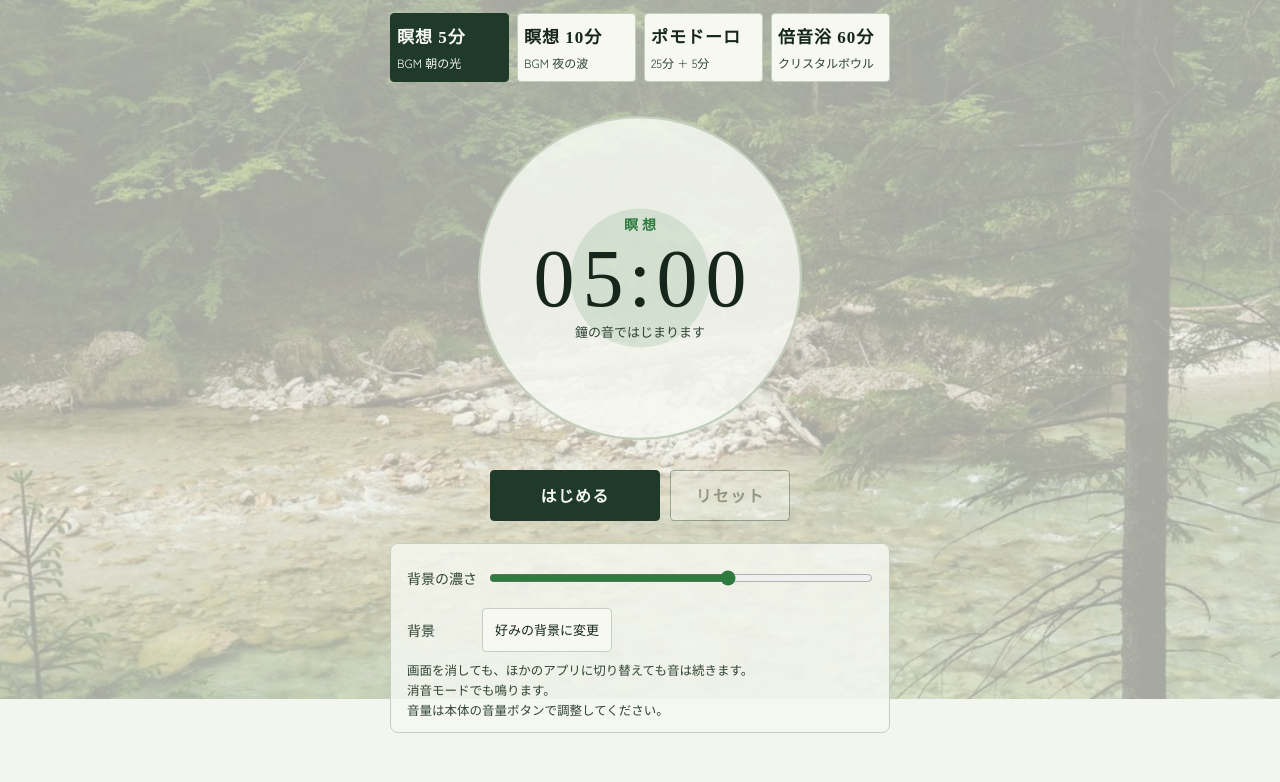
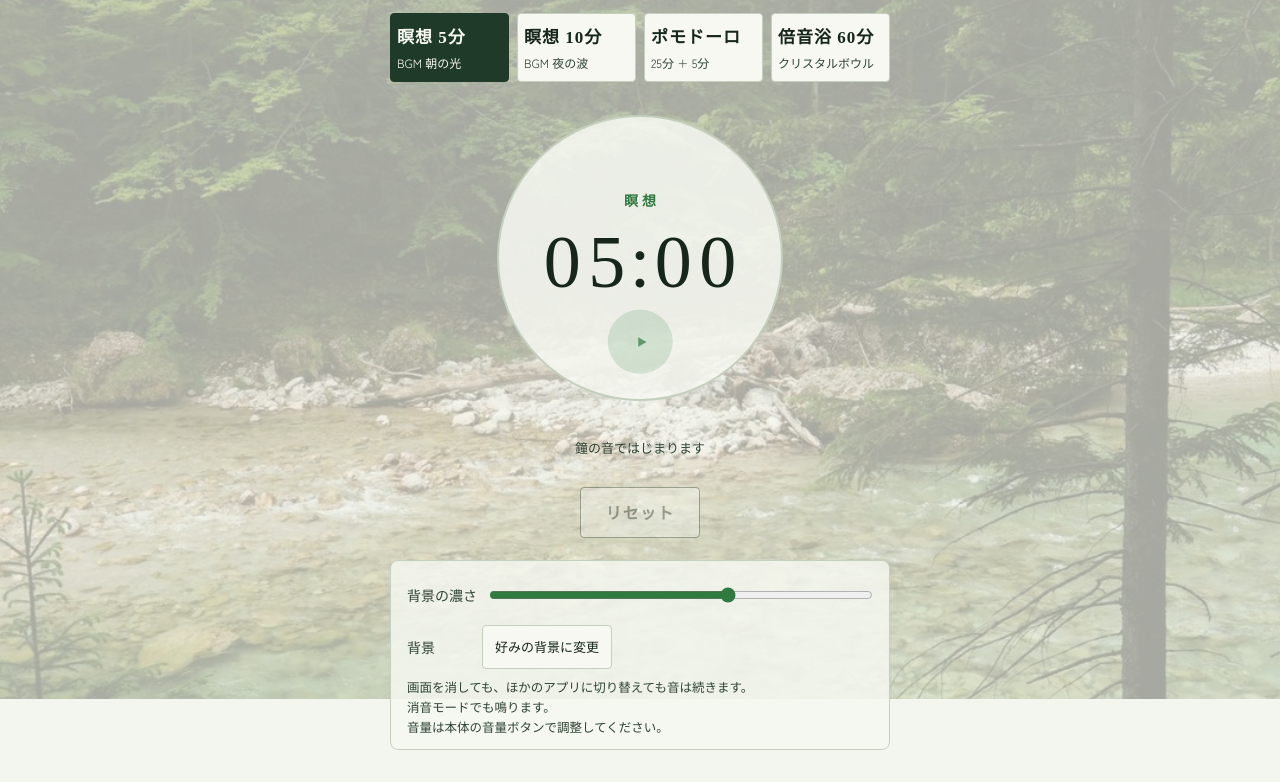
Before and after one commit to yns216mtd-gif/timer-app, a plain HTML site: page index.html in a window 1280 px wide. Shown: the part 101-883 px from the top of the page. Drawn offline with Linux system fonts and the light colour scheme; a web font is replaced by a local one.

Commit message:
Add files via upload

```diff
--- a/index.html
+++ b/index.html
@@ -16,7 +16,7 @@
 <link rel="preconnect" href="https://fonts.gstatic.com" crossorigin>
 <link href="https://fonts.googleapis.com/css2?family=Zen+Kaku+Gothic+New:wght@400;500;700&family=Zen+Old+Mincho:wght@400;600&display=swap" rel="stylesheet">
 <style>
-/* 配置: 1カラム。上に切り替え、中央に輪と残り時間、下に操作と設定。淡い地に森の写真を薄く敷き、文字は深い苔色。 */
+/* 配置: 1カラム。上に切り替え、中央に輪と残り時間（輪を押して再生・一時停止）、下にリセットと設定。淡い地に森の写真を薄く敷き、文字は深い苔色。 */
 :root{
   color-scheme:light;
   --bg:#F3F6EE;
@@ -56,18 +56,29 @@ h1{font-family:var(--display);font-weight:600;font-size:26px;letter-spacing:.14e
 .tab[aria-selected="true"]{background:var(--sel);border-color:var(--sel);color:var(--surface)}
 .tab[aria-selected="true"] span{color:inherit}
 
-.stage{position:relative;width:min(100%,340px);aspect-ratio:1;margin:4px auto 0}
+.stage{position:relative;width:min(85%,300px);aspect-ratio:1;margin:4px auto 0}
 .stage::before{content:"";position:absolute;inset:2.7%;border-radius:50%;background:rgba(246,248,241,.86)}
-.stage svg{position:relative;width:100%;height:100%;display:block;transform:rotate(-90deg)}
+.stage>svg{position:relative;width:100%;height:100%;display:block;transform:rotate(-90deg)}
 .track{fill:none;stroke:var(--line);stroke-width:2}
 .prog{fill:none;stroke:var(--tone);stroke-width:5;stroke-linecap:round;transition:stroke .4s}
-.breath{position:absolute;inset:17%;border-radius:50%;background:var(--tone);opacity:.13;transform:scale(.62);will-change:transform}
-.readout{position:absolute;inset:0;display:flex;flex-direction:column;align-items:center;justify-content:center;gap:2px;text-align:center}
+.breath{position:absolute;left:50%;top:78%;width:21.5%;height:21.5%;transform:translate(-50%,-50%);border-radius:50%;background:var(--tone);opacity:.16}
+.readout{position:absolute;inset:0;display:flex;flex-direction:column;align-items:center;justify-content:center;gap:2px;text-align:center;
+  background:none;border:0;padding:0 12%;margin:0;border-radius:50%;font:inherit;color:inherit;cursor:pointer;-webkit-appearance:none;appearance:none}
+.readout>span{display:block}
+.readout .time{display:flex}
+/* 上に種類、中央に残り時間、その下に小さな緑の円と再生・一時停止の印 */
+.readout>.phase{position:absolute;left:0;right:0;top:27%}
+.readout>.time{position:absolute;left:0;right:0;top:51.5%;transform:translateY(-50%);justify-content:center;font-size:clamp(48px,19vw,74px)}
+.readout>.pp{position:absolute;left:50%;top:78%;width:6.5%;height:6.5%;transform:translate(-50%,-50%);color:var(--tone);opacity:.7;display:flex;align-items:center;justify-content:center;transition:opacity .15s}
+.readout:active>.pp{opacity:1}
+.pp svg{width:100%;height:100%;display:block}
+.pp .i-play{margin-left:8%}
+.readout[data-state="play"] .i-pause,.readout[data-state="pause"] .i-play{display:none}
 .phase{font-size:14px;letter-spacing:.3em;color:var(--tone);font-weight:700;padding-left:.3em;min-height:1.6em}
 .time{font-family:var(--display);font-size:clamp(54px,19vw,82px);line-height:1;display:flex}
 .time i{font-style:normal;width:.6em;text-align:center}
 .time i.c{width:.3em}
-.hint{font-size:13px;color:var(--muted);min-height:1.6em}
+.hint{font-size:13px;color:var(--muted);min-height:1.6em;margin:8px 0 6px;text-align:center;white-space:pre-line}
 
 .steps{display:flex;gap:8px;justify-content:center;align-items:center;font-size:13px;color:var(--muted);min-height:26px;flex-wrap:wrap}
 .step{background:var(--surface);border:1px solid var(--line);border-radius:999px;padding:2px 12px}
@@ -96,7 +107,7 @@ input[type=range]{flex:1;min-width:140px;height:44px;margin:0;accent-color:var(-
 label.mini{cursor:pointer;color:var(--ink);min-width:0}
 .note{color:var(--muted);font-size:12.5px;margin:0}
 #vol-note{font-size:clamp(10px,2.9vw,12.5px)}
-@media (prefers-reduced-motion: reduce){.breath{display:none}.tab,.prog{transition:none}}
+@media (prefers-reduced-motion: reduce){.tab,.prog,.pp{transition:none}}
 </style>
 </head>
 <body>
@@ -120,12 +131,16 @@ label.mini{cursor:pointer;color:var(--ink);min-width:0}
       <circle class="prog" id="prog" cx="150" cy="150" r="142"/>
     </svg>
     <div class="breath" id="breath"></div>
-    <div class="readout">
-      <div class="phase" id="phase">瞑想</div>
-      <div class="time" id="time" role="timer" aria-live="off"></div>
-      <div class="hint" id="hint">鐘の音ではじまります</div>
-    </div>
+    <button class="readout" id="main" data-state="play" aria-label="はじめる">
+      <span class="phase" id="phase">瞑想</span>
+      <span class="time" id="time" role="timer" aria-live="off"></span>
+      <span class="pp" aria-hidden="true">
+        <svg class="i-play" viewBox="0 0 24 24" width="22" height="22"><path d="M8 5.5v13l11-6.5z" fill="currentColor"/></svg>
+        <svg class="i-pause" viewBox="0 0 24 24" width="22" height="22"><path d="M7 5h3.5v14H7zM13.500 5H17v14h-3.500z" fill="currentColor"/></svg>
+      </span>
+    </button>
   </div>
+  <p class="hint" id="hint">鐘の音ではじまります</p>
 
   <div class="steps" id="steps" hidden>
     <span class="step" id="step-work">作業 25分</span><span>→</span>
@@ -134,7 +149,6 @@ label.mini{cursor:pointer;color:var(--ink);min-width:0}
   </div>
 
   <div class="controls">
-    <button class="btn primary" id="main">はじめる</button>
     <button class="btn" id="reset" disabled>リセット</button>
   </div>
 
@@ -168,15 +182,15 @@ label.mini{cursor:pointer;color:var(--ink);min-width:0}
 // 音はあらかじめ書き出した音声ファイルを <audio> で再生する。
 // 画面を消しても再生が続き、残り時間は音声の再生位置から求める。
 var MODES={
-  m5:{kind:'med',dur:300,src:'audio/m5-v2.mp3',label:'瞑想',title:'瞑想 5分'},
-  m10:{kind:'med',dur:600,src:'audio/m10-v2.mp3',label:'瞑想',title:'瞑想 10分'},
+  m5:{kind:'med',dur:300,src:'audio/m5.mp3',label:'瞑想',title:'瞑想 5分'},
+  m10:{kind:'med',dur:600,src:'audio/m10.mp3',label:'瞑想',title:'瞑想 10分'},
   pomo:{kind:'pomo',work:1500,rest:300,src:'audio/pomodoro.mp3',title:'ポモドーロ'},
   bath:{kind:'med',dur:3600,src:'audio/bath.mp3',label:'倍音浴',title:'倍音浴 60分',quiet:true}
 };
 var LEAD=0.25; // 瞑想の音声は、はじめの鐘の前にこの秒数だけ間がある
 var $=function(id){return document.getElementById(id)};
 var app=$('app'),prog=$('prog'),timeEl=$('time'),phaseEl=$('phase'),hintEl=$('hint'),
-    mainBtn=$('main'),resetBtn=$('reset'),breathEl=$('breath');
+    mainBtn=$('main'),resetBtn=$('reset');
 var CIRC=2*Math.PI*142;
 prog.style.strokeDasharray=CIRC;
 
@@ -287,7 +301,7 @@ function render(){
       hint=status==='paused'?'一時停止中':(rem<=0?(cur<targetSets?'まもなく次のセットです':'おつかれさまでした'):'終わると木の音と低い鐘が鳴ります');
     } else {
       rem=m.work-el; frac=el/m.work; tone='work'; phase='作業';
-      hint=status==='paused'?'一時停止中':(status==='idle'?'25分後と、その5分後に別の音が鳴ります':'終わると明るいチャイムが鳴ります');
+      hint=status==='paused'?'一時停止中':(status==='idle'?'25分後の終了時と\n休憩終了時にそれぞれ音が鳴ります':'終わると明るいチャイムが鳴ります');
     }
     $('step-work').classList.toggle('on',tone==='work'&&status!=='done');
     $('step-rest').classList.toggle('on',tone==='rest'&&status!=='done');
@@ -304,26 +318,12 @@ function render(){
   phaseEl.textContent=phase; hintEl.textContent=hint;
   setTime(fmt(rem));
   prog.style.strokeDashoffset=CIRC*(1-frac);
-  mainBtn.textContent=status==='idle'?'はじめる':status==='running'?'一時停止':status==='paused'?'再開':'もう一度';
+  mainBtn.setAttribute('aria-label',status==='idle'?'はじめる':status==='running'?'一時停止':status==='paused'?'再開':'もう一度');
+  mainBtn.dataset.state=status==='running'?'pause':'play';
   resetBtn.disabled=status==='idle';
   var isPomo=m.kind==='pomo';
   $('steps').hidden=!isPomo; $('repeat-row').hidden=!isPomo;
-  breathEl.hidden=isPomo||!!m.quiet;
 }
-// 呼吸の円: 4秒で広がり、6秒で縮む
-function frame(){
-  if(MODES[mode].kind==='med'&&!MODES[mode].quiet){
-    var s=0.62;
-    if(status==='running'||status==='paused'){
-      var c=elapsed()%10, k=c<4?c/4:1-(c-4)/6;
-      k=0.5-0.5*Math.cos(Math.PI*k);
-      s=0.62+0.38*k;
-    }
-    breathEl.style.transform='scale('+s.toFixed(3)+')';
-  }
-  requestAnimationFrame(frame);
-}
-requestAnimationFrame(frame);
 
 /* ---------- 操作 ---------- */
 mainBtn.addEventListener('click',function(){
```
